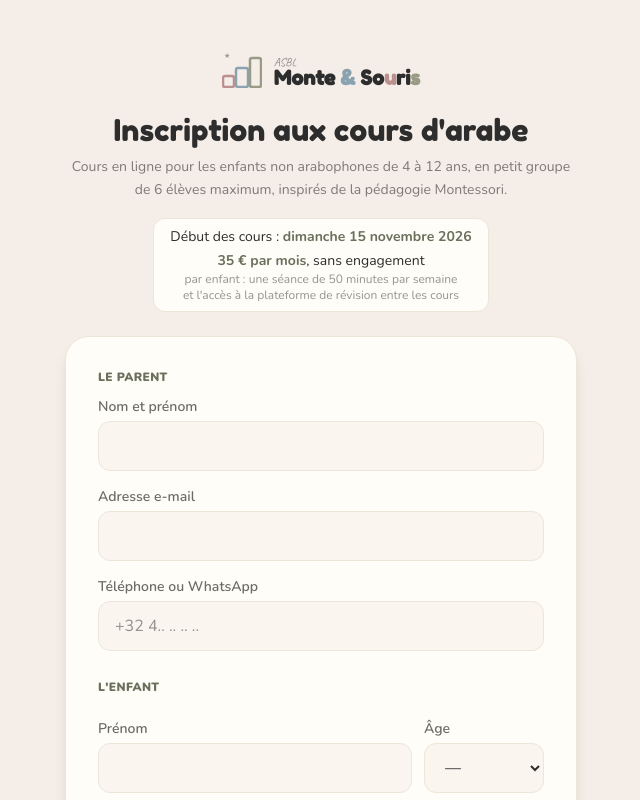
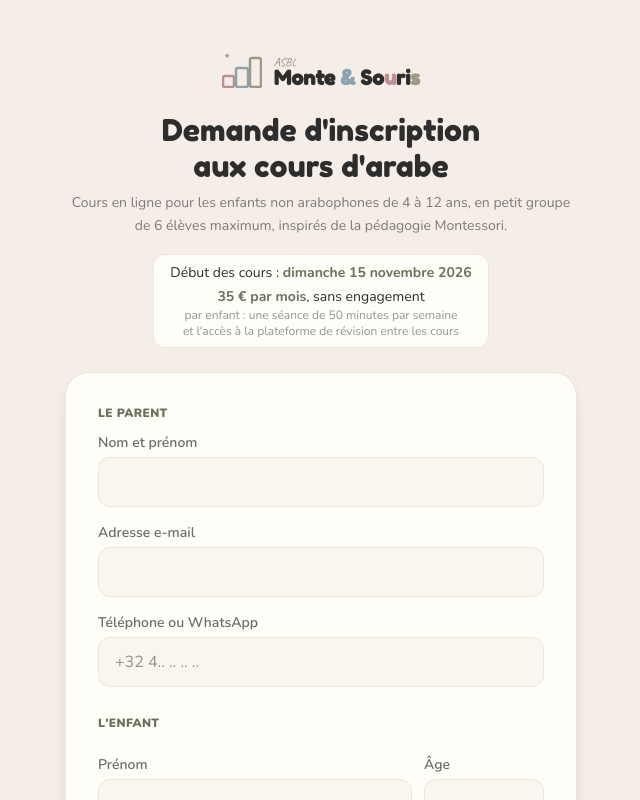
Before and after one commit to nanbari/language_learning_platform, a Next.js app: page /demande-inscription in a window 1280 px wide. Shown: the top 800 px of the page, without its empty margins (319-959 px from the left). Built offline with nearby package versions, Linux system fonts and the light colour scheme.

Commit message:
Formulaire public : « demande d'inscription » plutôt qu'« inscription »

```diff
--- a/src/app/demande-inscription/layout.tsx
+++ b/src/app/demande-inscription/layout.tsx
@@ -2,7 +2,7 @@ import type { Metadata } from "next";
 
 // Titre et description repris dans l'aperçu du lien (WhatsApp, Instagram, Facebook).
 export const metadata: Metadata = {
-  title: "Inscription aux cours d'arabe | Monte & Souris",
+  title: "Demande d'inscription aux cours d'arabe | Monte & Souris",
   description:
     "Cours d'arabe en ligne pour les enfants non arabophones de 4 à 12 ans, en petit groupe de 6 élèves maximum, inspirés de la pédagogie Montessori.",
 };
--- a/src/app/demande-inscription/page.tsx
+++ b/src/app/demande-inscription/page.tsx
@@ -95,7 +95,7 @@ export default function EnrollmentPage() {
             </div>
           </Link>
           <h1 className="text-2xl sm:text-3xl text-[#2D2D2D]" style={{ fontFamily: "'Fredoka One', cursive" }}>
-            Inscription aux cours d&apos;arabe
+            Demande d&apos;inscription aux cours d&apos;arabe
           </h1>
           <p className="text-[#2D2D2D]/60 text-sm mt-2 leading-relaxed">
             Cours en ligne pour les enfants non arabophones de {MIN_CHILD_AGE} à {MAX_CHILD_AGE} ans,
@@ -119,7 +119,7 @@ export default function EnrollmentPage() {
               </div>
               <h2 className="text-xl font-black text-[#2D2D2D] mb-2">Merci, demande envoyée !</h2>
               <p className="text-[#2D2D2D]/60 text-sm mb-6 leading-relaxed">
-                Nous avons bien reçu l&apos;inscription de <strong>{namesText}</strong>.
+                Nous avons bien reçu la demande d&apos;inscription de <strong>{namesText}</strong>.
                 Nous vous recontacterons pour vous proposer {children.length > 1 ? "un groupe adapté au niveau de chacun" : "un groupe de son niveau"}.
               </p>
             </div>
```
